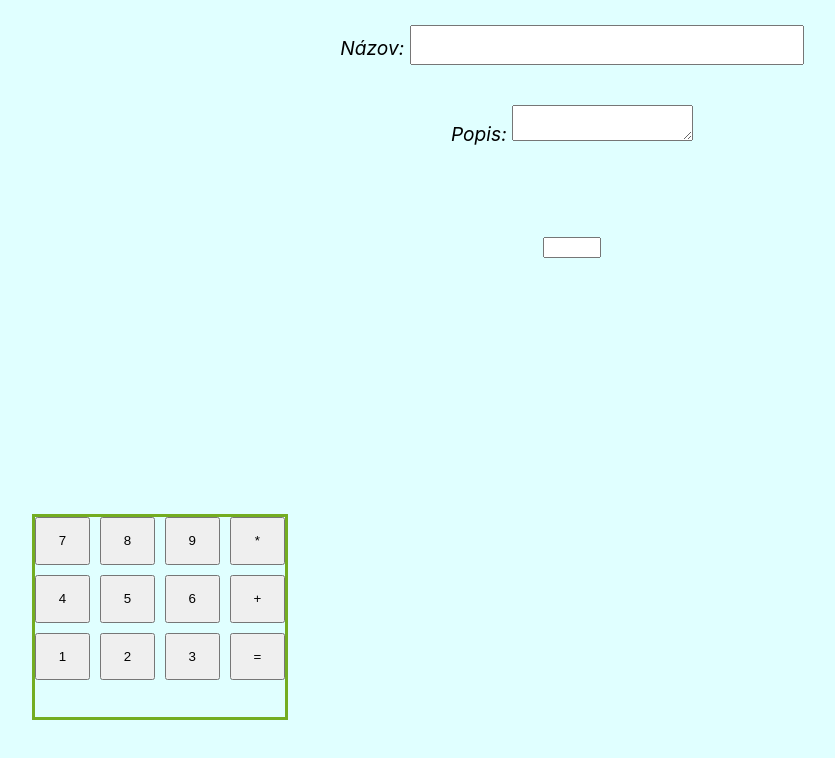
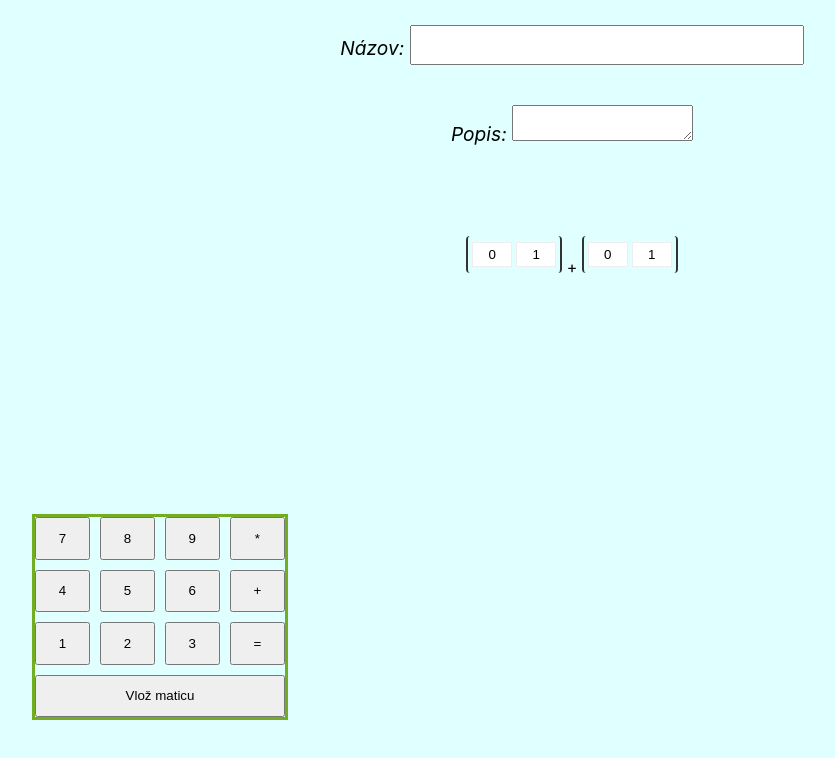
Before and after one commit to pietro13/projektitu5, a React (Create React App) app: page / in a window 1280 px wide. Shown: the top 758 px of the page, without its empty margins (68-903 px from the left). Built offline with nearby package versions, Linux system fonts and the light colour scheme.

Commit message:
hotovy frontend z navodu

```diff
--- a/package.json
+++ b/package.json
@@ -6,6 +6,7 @@
     "@testing-library/jest-dom": "^5.11.6",
     "@testing-library/react": "^11.1.2",
     "@testing-library/user-event": "^12.2.2",
+    "prop-types": "^15.7.2",
     "react": "^17.0.1",
     "react-dom": "^17.0.1",
     "react-scripts": "4.0.0",
--- a/src/Calc.js
+++ b/src/Calc.js
@@ -1,6 +1,7 @@
 import React from 'react'
 import CalcPanel from "./CalcPanel";
 import CalcDisplay from "./CalcDisplay";
+import Matrix from "./react-matrix";
 
 class Calc extends React.Component{
 
@@ -11,7 +12,13 @@ class Calc extends React.Component{
             numbers:["", ""],
             numberIdx: 0,
             operation: "",
-            board: [[0]],
+            board: [[0],[1]],
+            matrix:[],
+            mouse: "",
+            x: -1,
+            y: -1,
+
+
         };
     }
     operationHandler(operation){
@@ -46,6 +53,11 @@ class Calc extends React.Component{
 
     numberHandler(number){
             const newNumber = this.state.numbers[this.state.numberIdx] + number;
+        this.setState(
+            {
+                mouse: number,
+            }
+        )
             this.updateNumber(newNumber);
     }
 
@@ -74,7 +86,11 @@ class Calc extends React.Component{
         });
     }
 
-    keyboardHandler(props){console.log(props);this.numberHandler("9");
+    keyboardHandler(props){console.log(props);
+        if(props.key >= "0" && props.key <= "9")
+        {
+            console.log("A");
+        };
 
 
     }
@@ -89,31 +105,39 @@ class Calc extends React.Component{
         });
     }
 
+    matrixInputHandler()
+    {
+
+        this.state.matrix.push([1,1,[0]]);
+        console.log(this.state);
+    }
+
 
     render(){
         const { board } = this.state;
+        const { mouse } = this.state;
+
+
         return(
-            <div > <div  > </div>
+            <div >
                 <div className="matrix-output" >
-                    {board.map((row, i) => (
-                        <div key={i}>
-                            {row.map((col, j) => (
-                                <span key={j}><CalcDisplay value={this.state.result} keyboard={this.keyboardHandler.bind(this)}/></span>
-                            ))}
-                        </div>
-                    ))}
+                   <CalcDisplay  matrixtodisplay={board} mouse={mouse} value={this.state.result} keyboard={this.keyboardHandler.bind(this)}/>
                 </div>
-            <div className="Calc-buttons">
-                <CalcPanel className="calc-grid"
+
+                <div className="Calc-buttons">
+                    <CalcPanel className="calc-grid"
                     result={this.state.result}
                     numberClicked={this.numberHandler.bind(this)}
                     operationClicked={this.operationHandler.bind(this)}
                     equalClicked={this.equalHandler.bind(this)}
-                    /></div>
+                    matrixInput={this.matrixInputHandler.bind(this)}
+                    />
+                </div>
 
 
             </div>
         )
+
     }
 }
 
--- a/src/CalcButton.js
+++ b/src/CalcButton.js
@@ -7,7 +7,7 @@ function CalcButton(props)
     return(
         <input type='button'
         value={props.caption}
-        className={props.caption === "Vloz maticu" ? "calc-equal-button" : null}
+        className={props.caption === "Vlož maticu" ? "calc-equal-button" : null}
         onClick={props.onClick}
 
         />
--- a/src/CalcDisplay.js
+++ b/src/CalcDisplay.js
@@ -1,4 +1,5 @@
 import React from 'react'
+import Matrix from './react-matrix'
 
 
 
@@ -14,12 +15,13 @@ function CalcDisplay(props){console.log(props);
 
 
     return(
-        <input
-            style={{width: props.value.length*8}}
-            value={props.value}
-            type='text'
-            className= "calc-display-style"
-            onKeyDown={props.keyboard}/>
+            <div>
+            <Matrix columns={props.matrixtodisplay} mouse={props.mouse}/>
+                <text > + </text>
+            <Matrix columns={props.matrixtodisplay} mouse={props.mouse}/>
+        </div>
+
+
 
     );
 }
--- a/src/CalcPanel.js
+++ b/src/CalcPanel.js
@@ -17,6 +17,7 @@ function CalcPanel (props)
         {text: "2", handler: ()=> props.numberClicked("2")},
         {text: "3", handler: ()=> props.numberClicked("3")},
         {text: "=", handler: ()=> props.equalClicked("=")},
+        {text: "Vlož maticu", handler: ()=> props.matrixInput()},
     ];
     const calc_buttons= buttons.map((value,index) => {
         return <CalcButton
--- a/src/index.css
+++ b/src/index.css
@@ -23,8 +23,13 @@ code {
 }
 
 .matrix-output{
+
   horiz-align: center;
+
   padding-top: 90px;
+}
+.marks{
+
 }
 
 
--- /dev/null
+++ b/src/react-matrix.js
@@ -0,0 +1,364 @@
+/**
+ * @author Olav Lindekleiv http://lindekleiv.com/
+ */
+
+import React from 'react'
+import PropTypes from 'prop-types'
+
+class MatrixCell extends React.Component {
+	constructor(props) {
+		super(props);
+
+		this.activeStyle = {
+			border: '1px solid #000',
+			display: 'block',
+			margin: '4px 0',
+			padding: '4px',
+			width: '30px',
+			textAlign: 'center'
+		}
+
+		this.defaultStyle = {
+			border: '1px solid #eee',
+			display: 'block',
+			margin: '4px 0',
+			padding: '4px',
+			width: '30px',
+			textAlign: 'center'
+		}
+	}
+
+	onChange(e) {
+		var oldVal = this.props.value;
+		var val = e.target.value;
+		var diffLen = (''+val).length - (''+oldVal).length;
+		this.props.matrix.setCellValue(this.props.x, this.props.y, val);
+		this.setState({value: val});
+		this.props.matrix.moveCell(diffLen, 0)
+	}
+
+	onMouseChange(e) {
+		var oldVal = this.props.value;
+		var val = this.props.mouse;
+
+		console.log(e);
+		this.props.matrix.setState({mouse: ""});
+		/*var diffLen = (''+val).length - (''+oldVal).length;
+		this.props.matrix.setCellValue(this.props.x, this.props.y, val);
+		this.setState({value: val});
+		this.props.matrix.moveCell(diffLen, 0)*/
+	}
+
+	onClick(e) {
+		this.props.matrix.setCell(e.target.selectionStart, this.props.x, this.props.y)
+	}
+
+	onKeyUp(e) {
+		var dy = 0;
+		var dx = 0;
+		switch(e.key) {
+			case "ArrowUp":
+				dy = -1;
+				break;
+			case "ArrowRight":
+				dx = 1;
+				break;
+			case "ArrowDown":
+				dy = 1;
+				break;
+			case "ArrowLeft":
+				dx = -1;
+				break;
+			default: break;
+		}
+
+		this.props.matrix.moveCell(dx, dy);
+	}
+
+	focus() {
+		var node = this.refs.input;
+		node.focus();
+		var caretPos = this.props.matrix.state.caret;
+		node.setSelectionRange(caretPos, caretPos)
+	}
+
+	componentDidMount() {
+		if(this.props.active) this.focus()
+	}
+
+	componentDidUpdate() {
+		if(this.props.active) this.focus()
+	}
+
+	render() {
+		var style = this.defaultStyle;
+		if(this.props.active) {style = this.activeStyle;
+
+
+
+		if(this.props.mouse !== ""){ console.log(this.props.mouse);}}
+		return (
+			<input ref="input" type="text" style={style} value={this.props.value} readOnly={this.props.readonly}
+				onClick={this.onClick.bind(this)}
+				onKeyUp={this.onKeyUp.bind(this)}
+				onChange={this.onChange.bind(this)} />
+		);
+	}
+}
+
+class Matrix extends React.Component {
+	constructor(props) {
+		super(props);
+
+		this.state = {
+			x: -1,
+			y: -1,
+			caret: 0,
+			columns: this.props.columns,
+			mouse: this.props.mouse
+
+		}
+
+		this.style = {
+			overflow: 'hidden',
+			display: 'inline-block',
+			borderLeft: '2px solid #333',
+			borderRight: '2px solid #333',
+			padding: '0 2px',
+			borderRadius: '4px'
+		}
+	}
+
+	getHeight() {
+		return this.state.columns[0].length;
+	}
+
+	getWidth() {
+		return this.state.columns.length;
+	}
+
+	getCellValue(x, y) {
+		if(x < 0 || y < 0 || x > this.getWidth()-1 || y > this.getHeight()-1) return '';
+		return this.state.columns[x][y];
+	}
+
+	setCellValue(x, y, val) {
+		var columns = this.state.columns;
+		columns[x][y] = val;
+
+		this.setState({
+			columns: columns,
+		})
+	}
+
+	getColumn(n) {
+		return this.state.columns[n];
+	}
+
+	setColumn(n, values) {
+		var columns = this.state.columns;
+		columns[n] = values;
+		this.setState({columns: columns});
+	}
+
+	getColumns() {
+		return this.state.columns;
+	}
+
+	getRow(n) {
+		var row = new Array(this.getWidth());
+		var columns = this.state.columns;
+		for (var i = 0; i < columns.length; i++) {
+			row[i] = columns[i][n];
+		}
+
+		return row;
+	}
+
+	setRow(n, values) {
+		var columns = this.state.columns
+		for (var i = 0; i < values.length; i++) {
+			columns[i][n] = values[i];
+		}
+
+		this.setState({columns: columns});
+	}
+
+	getRows() {
+		var rows = new Array(this.getHeight());
+		for (var i = 0; i < this.getHeight(); i++) {
+			rows[i] = this.getRow(i)
+		};
+
+		return rows;
+	}
+
+	isResizeableX() {
+		var resize = this.props.resize;
+		return (!this.props.readonly && (resize === 'horizontal' || resize === 'both' || resize === undefined))
+	}
+
+	isResizeableY() {
+		var resize = this.props.resize;
+		return (!this.props.readonly && (resize === 'vertical' || resize === 'both' || resize === undefined))
+	}
+
+	setCell(caret, cellX, cellY) {
+		// Remove columns / rows if needed
+		this.truncate(cellX, cellY);
+
+		this.setState({
+			caret: caret,
+			x: cellX,
+			y: cellY,
+		});
+	}
+
+	moveCell(dx, dy) {
+		var cellX = this.state.x;
+		var caretPos;
+
+		if(this.state.caret+dx > (''+this.getCellValue(cellX, this.state.y)).length) {
+			cellX++;
+			caretPos = 0; // First pos in next cell
+		} else if(this.state.caret+dx < 0) {
+			cellX--;
+			caretPos = (''+this.getCellValue(cellX, this.state.y)).length;
+		} else {
+			caretPos = this.state.caret+dx;
+		}
+		var cellY = this.state.y+dy;
+
+		// Negative position is not allowed
+		if(cellX < 0) return;
+		if(cellY < 0) return;
+
+		// If outside bounds and resizing is disabled
+		if(!this.isResizeableX() && cellX >= this.getWidth()) cellX = this.state.x;
+		if(!this.isResizeableY() && cellY >= this.getHeight()) cellY = this.state.y;
+
+		// Remove columns / rows if needed
+		this.truncate(cellX, cellY);
+
+		// Add column / row if needed
+		if(cellX >= this.getWidth() && this.isResizeableX()) {
+			this.addColumn();
+		}
+		if(this.state.y+dy >= this.getHeight() && this.isResizeableY()) {
+			this.addRow();
+		}
+
+		this.setState({
+			caret: caretPos,
+			x: cellX,
+			y: cellY
+		})
+	}
+
+	addRow() {
+		var columns = this.state.columns;
+		for (var i = 0; i < columns.length; i++) {
+			columns[i].push('');
+		};
+		this.setState({
+			height: this.getHeight() + 1,
+			columns: columns
+		});
+	}
+
+	addColumn() {
+		var columns = this.state.columns;
+		var newColumn = new Array(this.getHeight());
+		for (var i = 0; i < newColumn.length; i++) {
+			newColumn[i] = ''
+		};
+		columns.push(newColumn);
+
+		this.setState({
+			width: this.state.width + 1,
+			columns: columns
+		})
+	}
+
+	isRowEmpty(row) {
+		for (var i = 0; i < this.state.columns.length; i++) {
+			var col = this.state.columns[i];
+			if((''+col[col.length-1]).length > 0) {
+				return false;
+			}
+		};
+
+		return true;
+	}
+
+	isColumnEmpty(col) {
+		var column = this.state.columns[col];
+		for (var i = 0; i < column.length; i++) {
+			if((''+column[i]).length > 0) return false;
+		};
+
+		return true;
+	}
+
+	removeRow(row) {
+		for (var i = 0; i < this.state.columns.length; i++) {
+			this.state.columns[i].splice(row, 1)
+		};
+		this.setState({
+			columns: this.state.columns
+		})
+	}
+
+	removeColumn(col) {
+		this.state.columns.splice(col, 1);
+		this.setState({
+			columns: this.state.columns
+		});
+	}
+
+	truncate(cellX, cellY) {
+		for (var x = this.getWidth()-1; x > cellX; x--) {
+			if(this.isColumnEmpty(x) && this.isResizeableX()) this.removeColumn(x)
+		};
+		for (var y = this.getHeight()-1; y > cellY; y--) {
+			if(this.isRowEmpty(y) && this.isResizeableY()) this.removeRow(y)
+		};
+	}
+
+	render() {
+		var activeCell = this.state.x * this.getHeight() + this.state.y;
+		var currentCell = 0;
+
+		var columns = this.state.columns.map(function(columnValues, x) {
+			var y = 0;
+			var column = columnValues.map(function(value, y) {
+				var active = currentCell === activeCell;
+				var cell = <MatrixCell key={x+'-'+y} value={value} matrix={this} mouse={this.mouse} x={x} y={y} active={active} readonly={this.props.readonly} />
+				currentCell++;
+				return cell;
+			}, this)
+
+			var columnStyle = {
+				float: 'left',
+				padding: '2px'
+			}
+
+			var col = <div key={x} style={columnStyle}>{column}</div>
+			return col;
+
+		}, this)
+		return (
+			<div style={this.style}>
+				{columns}
+			</div>
+		);
+	}
+}
+
+Matrix.propTypes = {
+	columns: PropTypes.array,
+	resize: PropTypes.oneOf(['both', 'vertical', 'horizontal', 'none']),
+	readonly: PropTypes.bool
+}
+
+export default Matrix;
```
